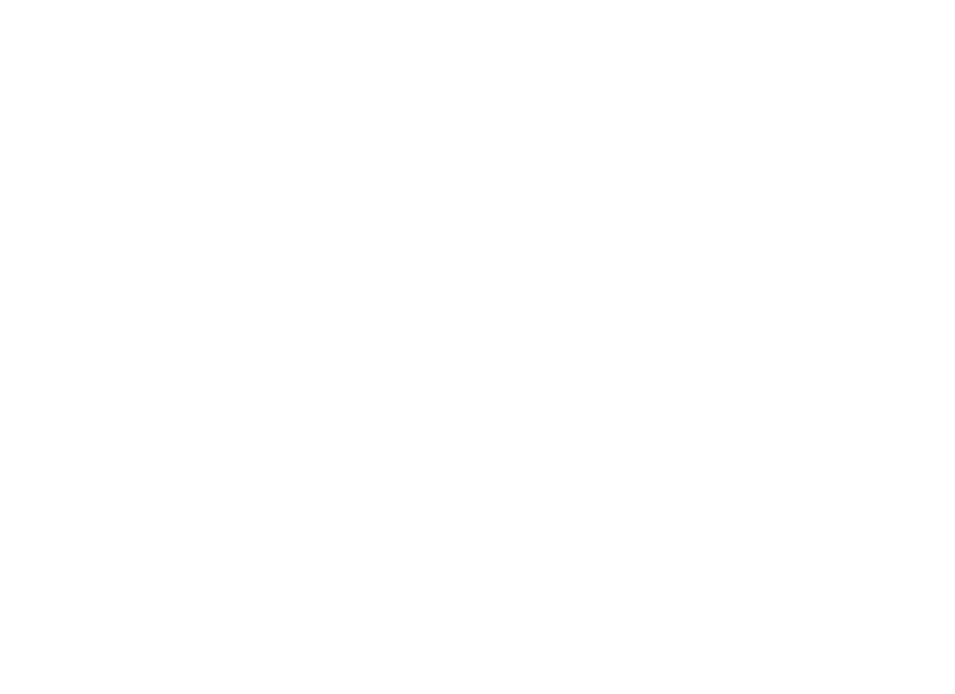
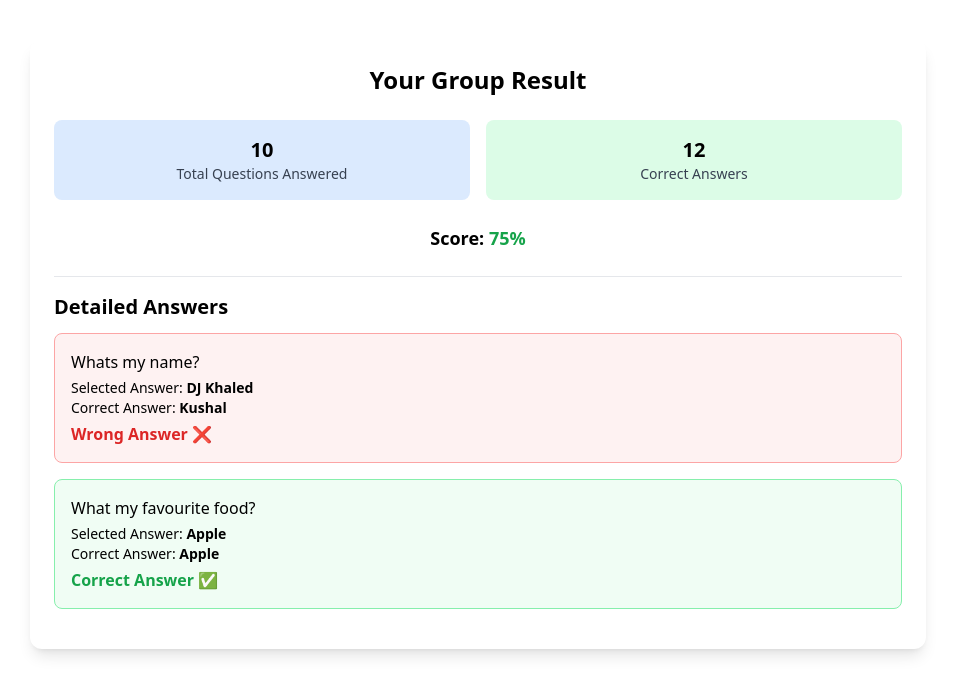
Before and after one commit to kushal1047/Connectedness, a React (Vite) app in the folder connectedness-frontend/: page /result in a window 1280 px wide. Before the commit this address had no page. Shown: the top 694 px of the page, without its empty margins (162-1117 px from the left). Built offline with nearby package versions, Linux system fonts and the light colour scheme.

Commit message:
Create result page to view user’s result

```diff
--- a/connectedness-frontend/src/App.jsx
+++ b/connectedness-frontend/src/App.jsx
@@ -11,6 +11,7 @@
 import TestPage from "./pages/testPage";
 import CreateQuestions from "./pages/CreateQuestions";
 import AnswerQuestions from "./pages/AnswerQuestions";
+import ResultView from "./pages/ResultView";
 function App() {
   return (
     <Router>
@@ -24,6 +25,7 @@
         <Route path="/group/:groupId" element={<GroupDetails />} />
         <Route path="/create-questions" element={<CreateQuestions />} />
         <Route path="/answer-questions" element={<AnswerQuestions />} />
+        <Route path="/result" element={<ResultView />} />
         <Route path="/test" element={<TestPage />} />
       </Routes>
     </Router>
--- /dev/null
+++ b/connectedness-frontend/src/pages/ResultView.jsx
@@ -0,0 +1,92 @@
+import { useState, useEffect } from "react";
+
+export default function ResultView() {
+  const [result, setResult] = useState(null);
+
+  useEffect(() => {
+    const fetchedResults = {
+      groupId: 1,
+      userId: 21,
+      totalAnswered: 10,
+      totalCorrect: 12,
+      percentage: 75,
+      answers: [
+        {
+          questionId: 101,
+          questionText: "Whats my name?",
+          selectedAnswer: "DJ Khaled",
+          correctAnswer: "Kushal",
+          isCorrect: false,
+        },
+        {
+          questionId: 102,
+          questionText: "What my favourite food?",
+          selectedAnswer: "Apple",
+          correctAnswer: "Apple",
+          isCorrect: true,
+        },
+      ],
+    };
+    setResult(fetchedResults);
+  }, []);
+  if (!result) {
+    return (
+      <div className="text-center py-20 text-gray-500">Loading results...</div>
+    );
+  }
+  return (
+    <div className="min-h-screen bg-50 px-4 py-10">
+      <div className="max-w-4xl mx-auto p-6 bg-white rounded-xl shadow-lg">
+        <h2 className="text-2xl font-bold text-center mb-6">
+          Your Group Result
+        </h2>
+        <div className="grid grid-cols-2 gap-4 mb-6 text-center">
+          <div className="bg-blue-100 p-4 rounded-lg">
+            <p className="text-xl font-bold">{result.totalAnswered}</p>
+            <p className="text-sm text-gray-700">Total Questions Answered</p>
+          </div>
+          <div className="bg-green-100 rounded-lg p-4">
+            <p className="text-xl font-bold">{result.totalCorrect}</p>
+            <p className="text-sm text-gray-700">Correct Answers</p>
+          </div>
+        </div>
+        <div className="text-center mb-6">
+          <p className="text-lg font-semibold">
+            Score: <span className="text-green-600">{result.percentage}%</span>
+          </p>
+        </div>
+        <hr className="mb-4" />
+        <div>
+          <h3 className="text-xl font-bold mb-3">Detailed Answers</h3>
+          {result.answers.map((answer) => (
+            <div
+              key={answer.questionId}
+              className={`p-4 mb-4 border rounded-lg ${
+                answer.isCorrect
+                  ? "border-green-300 bg-green-50"
+                  : "border-red-300 bg-red-50"
+              }`}
+            >
+              <p className="font-medium mb-1">{answer.questionText}</p>
+              <p className="text-sm">
+                Selected Answer:{" "}
+                <span className="font-semibold">{answer.selectedAnswer}</span>
+              </p>
+              <p className="text-sm">
+                Correct Answer:{" "}
+                <span className="font-semibold">{answer.correctAnswer}</span>
+              </p>
+              <p
+                className={`mt-1 font-semibold ${
+                  answer.isCorrect ? "text-green-600" : "text-red-600"
+                }`}
+              >
+                {answer.isCorrect ? "Correct Answer ✅" : "Wrong Answer ❌"}
+              </p>
+            </div>
+          ))}
+        </div>
+      </div>
+    </div>
+  );
+}
--- a/connectedness-frontend/src/pages/TestPage.jsx
+++ b/connectedness-frontend/src/pages/TestPage.jsx
@@ -1,78 +1,94 @@
-import React, { useState, useEffect } from "react";
+import React, { useEffect, useState } from "react";
 
 export default function TestPage() {
-  const [questions, setQuestions] = useState([]);
-  const [answers, setAnswers] = useState({});
+  const [result, setResult] = useState(null);
 
-  // Mock data fetch (replace with actual API later)
+  // Mock fetch (replace with real API)
   useEffect(() => {
-    const fetchedQuestions = [
+    const fetchedResult = {
+      groupId: 1,
+      userId: 42,
+      totalAnswered: 8,
+      correctCount: 6,
+      percentage: 75,
+      answers: [
         {
-        questionId: 1,
-        text: "What is your favorite color?",
-        options: ["Red", "Blue", "Green", "Yellow"],
+          questionId: 101,
+          questionText: "What is 2 + 2?",
+          selectedAnswer: "4",
+          correctAnswer: "4",
+          isCorrect: true,
         },
-      { questionId: 2, text: "Pick a number", options: ["1", "2", "3", "4"] },
-    ];
-    setQuestions(fetchedQuestions);
+        {
+          questionId: 102,
+          questionText: "Favorite color of sky?",
+          selectedAnswer: "Green",
+          correctAnswer: "Blue",
+          isCorrect: false,
+        },
+      ],
+    };
+    setResult(fetchedResult);
   }, []);
 
-  const handleSelect = (questionId, selectedAnswer) => {
-    setAnswers((prev) => ({ ...prev, [questionId]: selectedAnswer }));
-  };
-
-  const handleSubmit = () => {
-    const payload = Object.entries(answers).map(
-      ([questionId, selectedAnswer]) => ({
-        questionId: parseInt(questionId),
-        selectedAnswer,
-      })
+  if (!result) {
+    return (
+      <div className="text-center py-20 text-gray-500">Loading result...</div>
     );
-    console.log("Submitted Answers:", payload);
-    // TODO: Replace with POST to backend
-  };
+  }
 
   return (
     <div className="min-h-screen bg-gray-50 py-10 px-4">
       <div className="max-w-4xl mx-auto bg-white p-6 rounded-xl shadow-lg">
         <h2 className="text-2xl font-bold mb-6 text-center">
-          Answer Questions
+          Your Group Results
         </h2>
-        {questions.map((q) => (
+        <div className="grid grid-cols-2 gap-4 mb-6 text-center">
+          <div className="bg-blue-100 p-4 rounded-lg">
+            <p className="text-xl font-bold">{result.totalAnswered}</p>
+            <p className="text-sm text-gray-700">Questions Answered</p>
+          </div>
+          <div className="bg-green-100 p-4 rounded-lg">
+            <p className="text-xl font-bold">{result.correctCount}</p>
+            <p className="text-sm text-gray-700">Correct Answers</p>
+          </div>
+        </div>
+        <div className="mb-6 text-center">
+          <p className="text-lg font-semibold">
+            Score: <span className="text-green-600">{result.percentage}%</span>
+          </p>
+        </div>
+        <hr className="mb-4" />
+        <div>
+          <h3 className="text-lg font-bold mb-3">Detailed Answers</h3>
+          {result.answers.map((ans) => (
             <div
-            key={q.questionId}
-            className="mb-6 border p-4 rounded-lg bg-gray-100"
-          >
-            <p className="text-lg font-medium mb-3">{q.text}</p>
-            <div className="grid grid-cols-2 gap-3">
-              {q.options.map((option) => (
-                <label
-                  key={option}
-                  className={`cursor-pointer px-4 py-2 rounded-lg border text-center ${
-                    answers[q.questionId] === option
-                      ? "bg-blue-500 text-white"
-                      : "bg-white hover:bg-blue-100"
+              key={ans.questionId}
+              className={`mb-4 p-4 rounded-lg border ${
+                ans.isCorrect
+                  ? "border-green-300 bg-green-50"
+                  : "border-red-300 bg-red-50"
               }`}
             >
-                  <input
-                    type="radio"
-                    name={`question-${q.questionId}`}
-                    value={option}
-                    className="hidden"
-                    onChange={() => handleSelect(q.questionId, option)}
-                  />
-                  {option}
-                </label>
+              <p className="font-medium">{ans.questionText}</p>
+              <p className="text-sm mt-1">
+                Your Answer:{" "}
+                <span className="font-semibold">{ans.selectedAnswer}</span>
+              </p>
+              <p className="text-sm">
+                Correct Answer:{" "}
+                <span className="font-semibold">{ans.correctAnswer}</span>
+              </p>
+              <p
+                className={`mt-1 font-semibold ${
+                  ans.isCorrect ? "text-green-600" : "text-red-600"
+                }`}
+              >
+                {ans.isCorrect ? "Correct ✅" : "Incorrect ❌"}
+              </p>
+            </div>
           ))}
         </div>
-          </div>
-        ))}
-        <button
-          onClick={handleSubmit}
-          className="w-full mt-4 bg-green-500 text-white py-3 rounded-lg hover:bg-green-600 text-lg"
-        >
-          Submit Answers
-        </button>
       </div>
     </div>
   );
```
Lines whose indentation alone changed are shown as unchanged.
